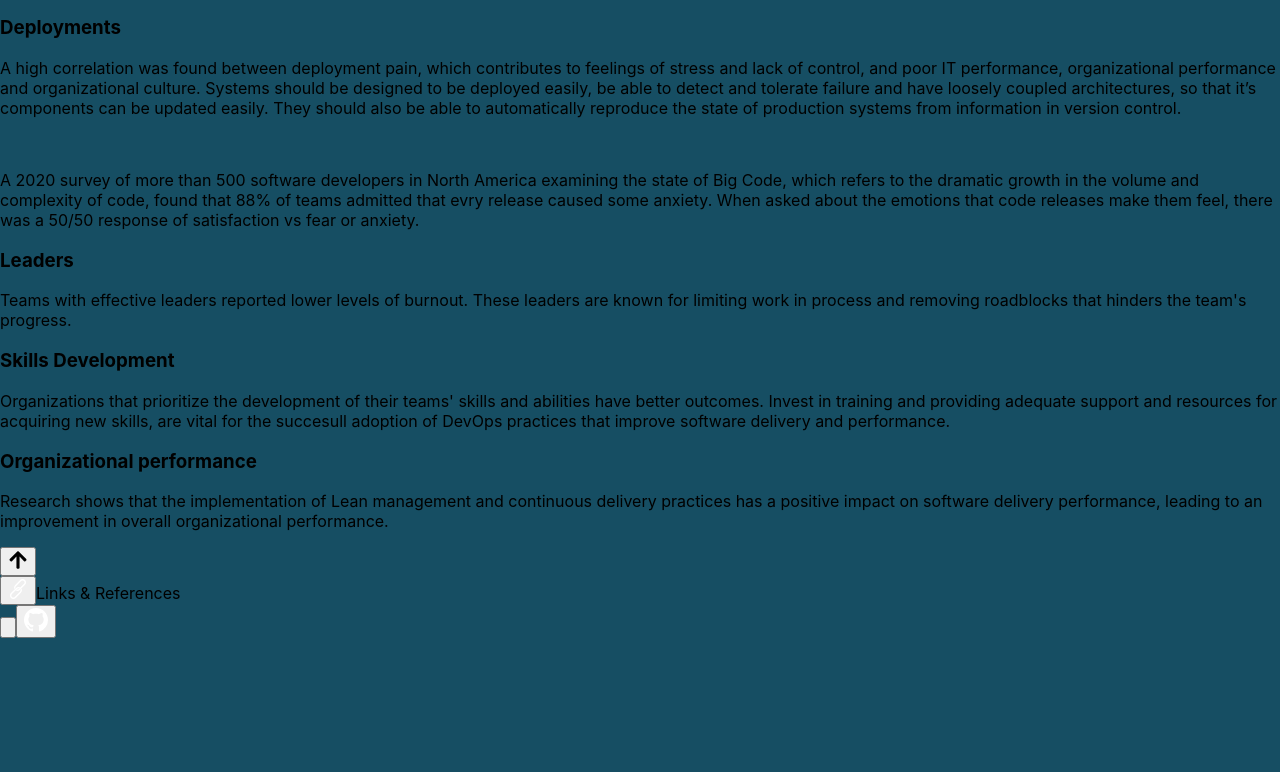
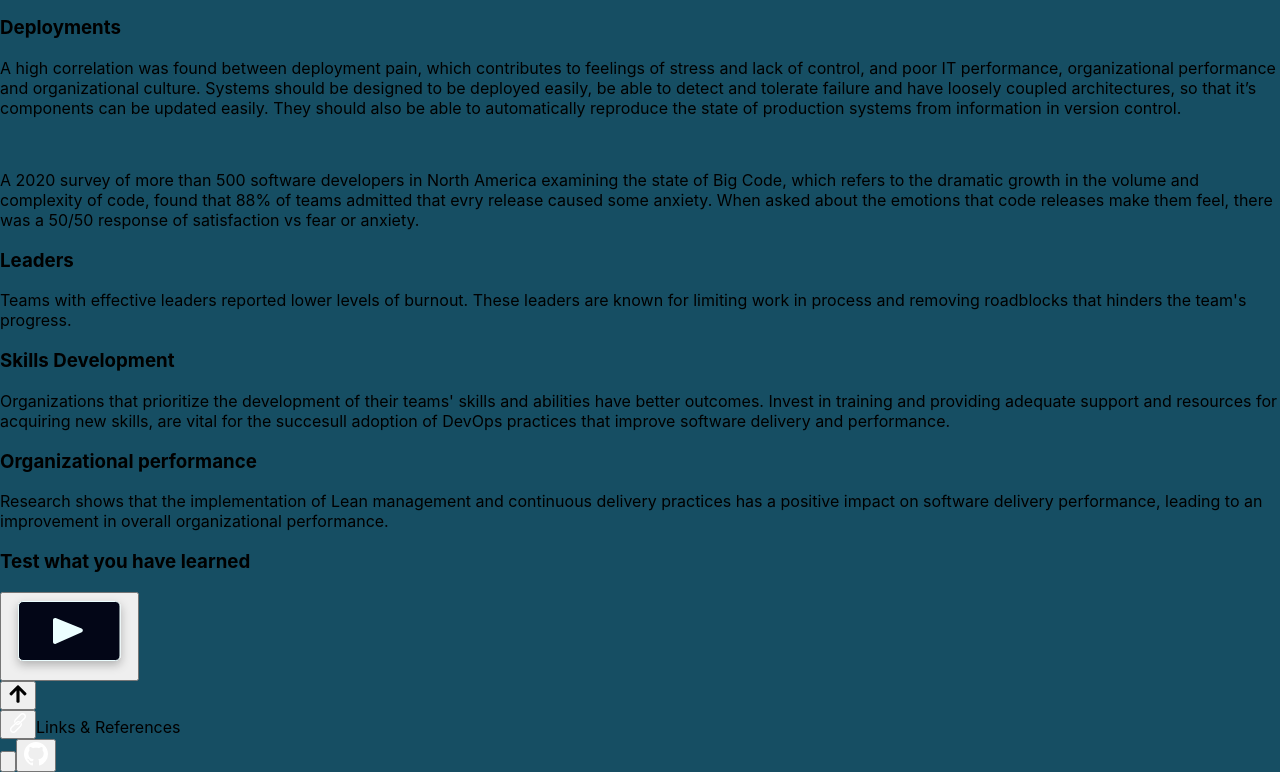
Before and after one commit to phajsi/burnout-spa, a React (Create React App) app: page /burnout-in-tech in a window 1280 px wide. Shown: the part 8055-8827 px from the top of the page. Before the commit the page ends 8693 px from the top, so only its background shows below. Built offline with nearby package versions, Linux system fonts and the light colour scheme.

Commit message:
Add figma prototype link to test button

```diff
--- a/src/pages/Burnout.tsx
+++ b/src/pages/Burnout.tsx
@@ -816,6 +816,80 @@ const Burnout = () => {
         </p>
       </div>
 
+      <div className="w-fit m-auto my-8 self-center text-center">
+        <h3 className="text-neutral-200 font-bold capitalize leading-8 text-xl">
+          Test what you have learned
+        </h3>
+        <a
+          href="https://www.figma.com/proto/0aR0EDHOKOrSddx8CSUwLp/Untitled?type=design&node-id=204-146&scaling=min-zoom&page-id=0%3A1&starting-point-node-id=204%3A146"
+          target="_blank"
+          rel="noreferrer"
+        >
+          <button className="py-8">
+            <svg
+              width="123"
+              height="80"
+              viewBox="0 0 123 80"
+              fill="none"
+              xmlns="http://www.w3.org/2000/svg"
+            >
+              <g filter="url(#filter0_d_204_155)">
+                <rect
+                  x="10.5"
+                  y="6.5"
+                  width="101.5"
+                  height="59"
+                  rx="4.5"
+                  fill="#030617"
+                  stroke="#ECFEFF"
+                />
+                <path
+                  d="M45 46.913V24.9559C45 23.5405 46.43 22.573 47.7439 23.0994L73.6219 33.468C75.2609 34.1247 75.3069 36.4282 73.6954 37.1499L47.8174 48.7383C46.4943 49.3308 45 48.3627 45 46.913Z"
+                  fill="#ECFEFF"
+                />
+              </g>
+              <defs>
+                <filter
+                  id="filter0_d_204_155"
+                  x="0"
+                  y="0"
+                  width="122.5"
+                  height="80"
+                  filterUnits="userSpaceOnUse"
+                  color-interpolation-filters="sRGB"
+                >
+                  <feFlood flood-opacity="0" result="BackgroundImageFix" />
+                  <feColorMatrix
+                    in="SourceAlpha"
+                    type="matrix"
+                    values="0 0 0 0 0 0 0 0 0 0 0 0 0 0 0 0 0 0 127 0"
+                    result="hardAlpha"
+                  />
+                  <feOffset dy="4" />
+                  <feGaussianBlur stdDeviation="5" />
+                  <feComposite in2="hardAlpha" operator="out" />
+                  <feColorMatrix
+                    type="matrix"
+                    values="0 0 0 0 0 0 0 0 0 0 0 0 0 0 0 0 0 0 0.25 0"
+                  />
+                  <feBlend
+                    mode="normal"
+                    in2="BackgroundImageFix"
+                    result="effect1_dropShadow_204_155"
+                  />
+                  <feBlend
+                    mode="normal"
+                    in="SourceGraphic"
+                    in2="effect1_dropShadow_204_155"
+                    result="shape"
+                  />
+                </filter>
+              </defs>
+            </svg>
+          </button>
+        </a>
+      </div>
+
       <Footer openModal={() => setOpen(true)} />
     </>
   );
```
